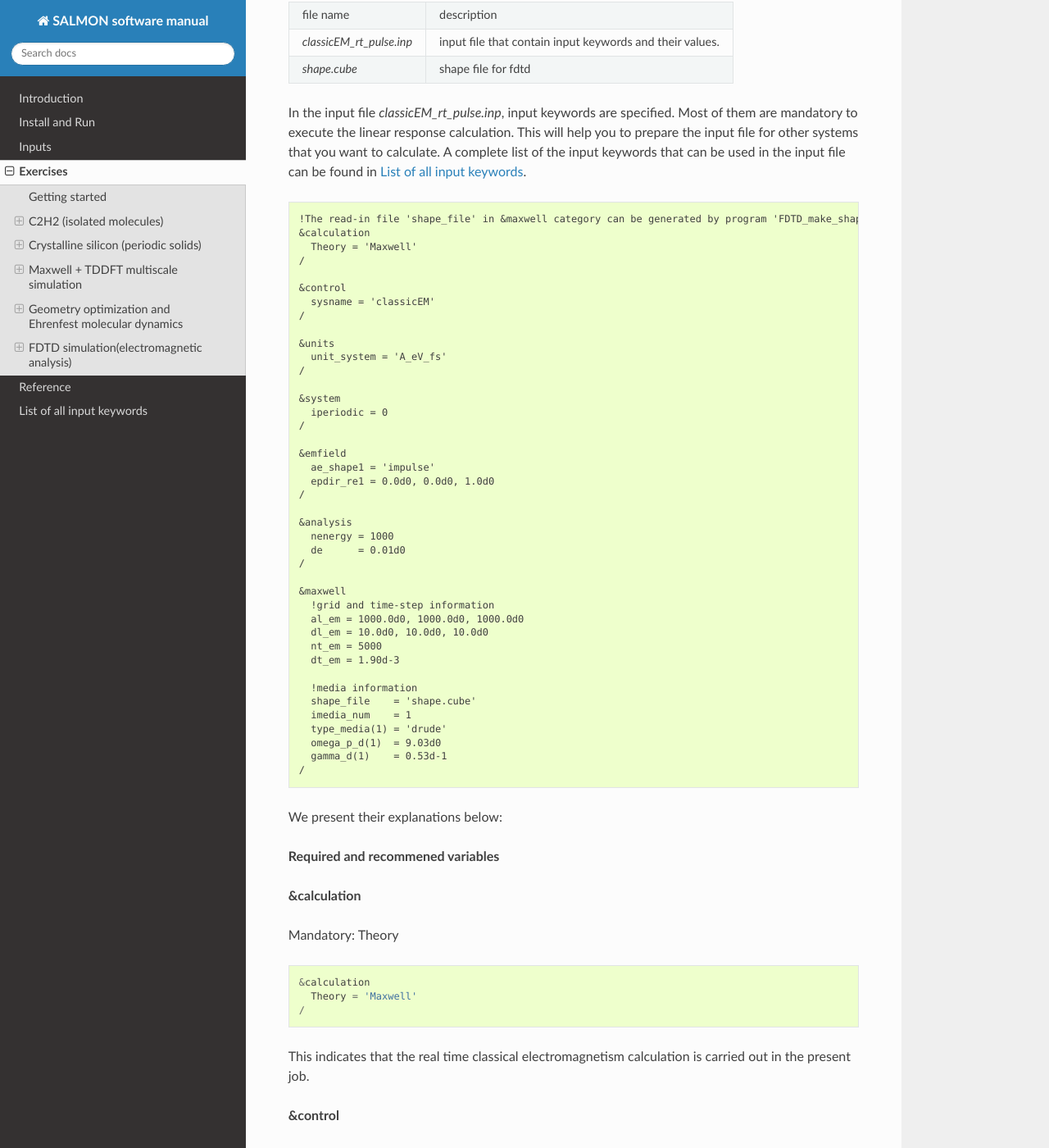
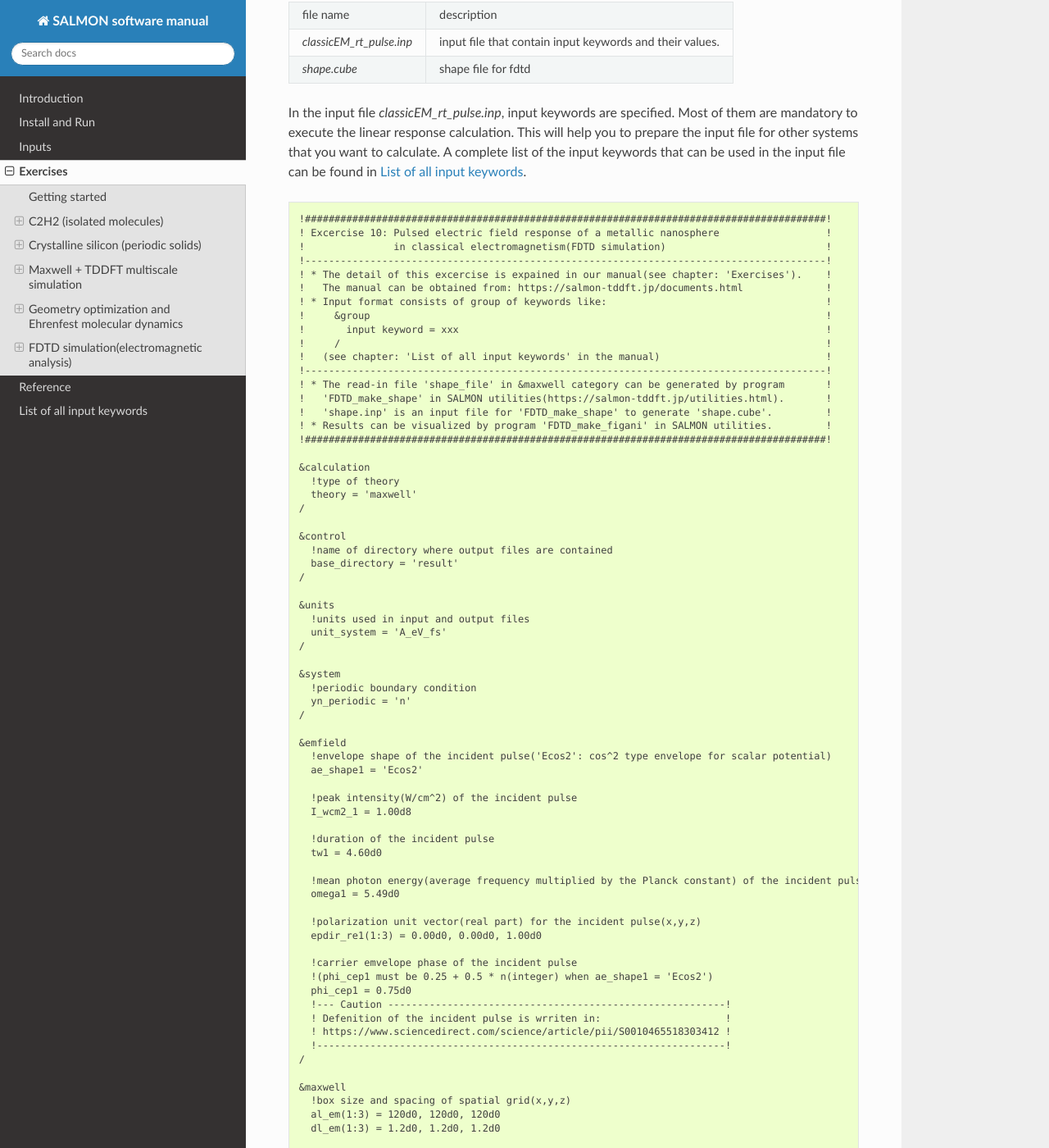
Before and after one commit to SALMON-TDDFT/SALMON-DOCS, a Sphinx documentation site: the page built from source/exercises.rst, in a window 1280 px wide and 1400 px high, scrolled down 74105 px. Shown: the whole window at 82% size. Built offline with Sphinx 7.4.7 and the Read the Docs theme 2.0.0, drawn with Linux system fonts in a browser that asks for light colours; formulas are drawn with MathJax 3; some of the changed text lies outside the part shown.

Commit message:
Update exercises.rst

```diff
--- a/source/exercises.rst
+++ b/source/exercises.rst
@@ -4175,32 +4175,220 @@
 
 ::
 
-   !The read-in file 'shape_file' in &maxwell category can be generated by program 'FDTD_make_shape' in SALMON utilities(https://salmon-tddft.jp/utilities.html).
+   !########################################################################################!
+   ! Excercise 10: Pulsed electric field response of a metallic nanosphere                  !
+   !               in classical electromagnetism(FDTD simulation)                           !
+   !----------------------------------------------------------------------------------------!
+   ! * The detail of this excercise is expained in our manual(see chapter: 'Exercises').    !
+   !   The manual can be obtained from: https://salmon-tddft.jp/documents.html              !
+   ! * Input format consists of group of keywords like:                                     !
+   !     &group                                                                             !
+   !       input keyword = xxx                                                              !
+   !     /                                                                                  !
+   !   (see chapter: 'List of all input keywords' in the manual)                            !
+   !----------------------------------------------------------------------------------------!
+   ! * The read-in file 'shape_file' in &maxwell category can be generated by program       !
+   !   'FDTD_make_shape' in SALMON utilities(https://salmon-tddft.jp/utilities.html).       !
+   !   'shape.inp' is an input file for 'FDTD_make_shape' to generate 'shape.cube'.         !
+   ! * Results can be visualized by program 'FDTD_make_figani' in SALMON utilities.         !
+   !########################################################################################!
+
+   &calculation
+     !type of theory
+     theory = 'maxwell'
+   /
+
+   &control
+     !name of directory where output files are contained
+     base_directory = 'result'
+   /
+
+   &units
+     !units used in input and output files
+     unit_system = 'A_eV_fs'
+   /
+
+   &system
+     !periodic boundary condition
+     yn_periodic = 'n'
+   /
+
+   &emfield
+     !envelope shape of the incident pulse('Ecos2': cos^2 type envelope for scalar potential)
+     ae_shape1 = 'Ecos2'
+
+     !peak intensity(W/cm^2) of the incident pulse
+     I_wcm2_1 = 1.00d8
+
+     !duration of the incident pulse
+     tw1 = 4.60d0
+
+     !mean photon energy(average frequency multiplied by the Planck constant) of the incident pulse
+     omega1 = 5.49d0
+
+     !polarization unit vector(real part) for the incident pulse(x,y,z)
+     epdir_re1(1:3) = 0.00d0, 0.00d0, 1.00d0
+
+     !carrier emvelope phase of the incident pulse
+     !(phi_cep1 must be 0.25 + 0.5 * n(integer) when ae_shape1 = 'Ecos2')
+     phi_cep1 = 0.75d0
+     !--- Caution ---------------------------------------------------------!
+     ! Defenition of the incident pulse is wrriten in:                     !
+     ! https://www.sciencedirect.com/science/article/pii/S0010465518303412 !
+     !---------------------------------------------------------------------!
+   /
+
+   &maxwell
+     !box size and spacing of spatial grid(x,y,z)
+     al_em(1:3) = 120d0, 120d0, 120d0
+     dl_em(1:3) = 1.2d0, 1.2d0, 1.2d0
+
+     !time step size and number of time grids(steps)
+     dt_em = 2.30d-4
+     nt_em = 20000
+
+     !name of input shape file and number of media in the file
+     shape_file = './shape.cube'
+     media_num  = 1
+
+     !*** MEDIA INFORMATION(START) **************************************!
+     !type of media(media ID)
+     media_type(1) = 'lorentz-drude'
+     !--- Au described by Lorentz-Drude model ---------------------------!
+     ! The parameters are determined from:                               !
+     ! (https://www.osapublishing.org/ao/abstract.cfm?uri=ao-37-22-5271) !
+     !-------------------------------------------------------------------!
+
+     !number of poles and plasma frequency of media(media ID)
+     pole_num_ld(1) = 6
+     omega_p_ld(1)  = 9.030d0
+
+     !oscillator strength, collision frequency,
+     !and oscillator frequency of media(media ID,pole ID)
+     f_ld(1,1:6)     = 0.760d0, 0.024d0, 0.010d0, 0.071d0, 0.601d0, 4.384d0
+     gamma_ld(1,1:6) = 0.053d0, 0.241d0, 0.345d0, 0.870d0, 2.494d0, 2.214d0
+     omega_ld(1,1:6) = 0.000d0, 0.415d0, 0.830d0, 2.969d0, 4.304d0, 13.32d0
+     !*** MEDIA INFORMATION(END) ****************************************!
+
+     !*** SOURCE INFORMATION(START) *************************************!
+     !type of method to generate the incident pulse
+     !('source': incident current source)
+     wave_input = 'source'
+
+     !location of source(x,y,z)
+     source_loc1(1:3) = -37.8d0, 0.0d0, 0.0d0
+
+     !propagation direction of the incidenty pulse(x,y,z)
+     ek_dir1(1:3) = 1.0d0, 0.0d0, 0.0d0
+     !*** SOURCE INFORMATION(END) ***************************************!
+
+     !*** OBSERVATION INFORMATION(START) ********************************!
+     !number of observation points
+     obs_num_em = 1
+
+     !time step interval for sampling
+     obs_samp_em = 20
+
+     !location of observation point(observation ID,x,y,z)
+     obs_loc_em(1,1:3) = 0.0d0, 0.0d0, 0.0d0
+
+     !output flag for electrmagnetic field distribution(observation ID)
+     yn_obs_plane_em(1) = 'n'
+     !--- Make of animation file ----------------------------------------!
+     ! When yn_obs_plane_em(1) = 'y', animation file can be made         !
+     ! by program 'FDTD_make_figani' in SALMON utilities.                !
+     ! The animation file visualizes electromagnetic field distributions !
+     ! on the cross-section including the observation point              !
+     ! whose location is determined by obs_loc_em.                       !
+     !-------------------------------------------------------------------!
+     !*** OBSERVATION END(START) ****************************************!
+   /
+
+We present explanations of the input keywords that appear in the input file below:
+
+**required and recommended variables**
+
+**&calculation**
+
+Mandatory: Theory
+
+::
+
    &calculation
      Theory = 'Maxwell'
    /
 
+This indicates that the real time classical electromagnetism calculation is carried out in the present job.
+
+**&control**
+
+Mandatory: none
+
+::
+
    &control
      sysname = 'classicEM'
    /
 
+``classicEM`` defined by ``sysname = 'classicEM'`` will be used in the filenames of output files.
+
+**&units**
+
+Mandatory: none
+
+::
+
    &units
      unit_system = 'A_eV_fs'
    /
 
+This input keyword specifies the unit system to be used in the input file. If you do not specify it, atomic unit will be used.
+
+**&system**
+
+Mandatory: iperiodic
+
+::
+
    &system
      iperiodic = 0
    /
+
+``iperiodic = 0`` indicates that the isolated boundary condition will be used in the calculation.
+
+**&emfield**
+
+Mandatory: ae_shape1, epdir_re1
+
+::
 
    &emfield
      ae_shape1 = 'impulse'
      epdir_re1 = 0.0d0, 0.0d0, 1.0d0
    /
 
+``ae_shape1 = 'impulse'`` indicates that a weak impulse is applied to all electrons at *t=0*.
+
+``epdir_re1(3)`` specifies a unit vector that indicates the direction of the impulse.
+
+**&analysis**
+
+Mandatory: none
+
+::
+
    &analysis
      nenergy = 1000
      de      = 0.01d0
    /
+
+``nenergy = 1000`` specifies the number of energy steps, and ``de = 0.01d0`` specifies the energy spacing in the time-frequency Fourier transformation.
+
+**&maxwell**
+
+Mandatory: al_em, dl_em, nt_em
+
+::
 
    &maxwell
      !grid and time-step information
@@ -4217,107 +4405,6 @@
      gamma_d(1)    = 0.53d-1
    /
 
-We present their explanations below:
-
-**Required and recommened variables**
-
-**&calculation**
-
-Mandatory: Theory
-
-::
-
-   &calculation
-     Theory = 'Maxwell'
-   /
-
-This indicates that the real time classical electromagnetism calculation is carried out in the present job.
-
-**&control**
-
-Mandatory: none
-
-::
-
-   &control
-     sysname = 'classicEM'
-   /
-
-``classicEM`` defined by ``sysname = 'classicEM'`` will be used in the filenames of output files.
-
-**&units**
-
-Mandatory: none
-
-::
-
-   &units
-     unit_system = 'A_eV_fs'
-   /
-
-This input keyword specifies the unit system to be used in the input file. If you do not specify it, atomic unit will be used.
-
-**&system**
-
-Mandatory: iperiodic
-
-::
-
-   &system
-     iperiodic = 0
-   /
-
-``iperiodic = 0`` indicates that the isolated boundary condition will be used in the calculation.
-
-**&emfield**
-
-Mandatory: ae_shape1, epdir_re1
-
-::
-
-   &emfield
-     ae_shape1 = 'impulse'
-     epdir_re1 = 0.0d0, 0.0d0, 1.0d0
-   /
-
-``ae_shape1 = 'impulse'`` indicates that a weak impulse is applied to all electrons at *t=0*.
-
-``epdir_re1(3)`` specifies a unit vector that indicates the direction of the impulse.
-
-**&analysis**
-
-Mandatory: none
-
-::
-
-   &analysis
-     nenergy = 1000
-     de      = 0.01d0
-   /
-
-``nenergy = 1000`` specifies the number of energy steps, and ``de = 0.01d0`` specifies the energy spacing in the time-frequency Fourier transformation.
-
-**&maxwell**
-
-Mandatory: al_em, dl_em, nt_em
-
-::
-
-   &maxwell
-     !grid and time-step information
-     al_em = 1000.0d0, 1000.0d0, 1000.0d0
-     dl_em = 10.0d0, 10.0d0, 10.0d0
-     nt_em = 5000
-     dt_em = 1.90d-3
-
-     !media information
-     shape_file    = 'shape.cube'
-     imedia_num    = 1
-     type_media(1) = 'drude'
-     omega_p_d(1)  = 9.03d0
-     gamma_d(1)    = 0.53d-1
-   /
-
 ``al_em = 1000.0d0, 1000.0d0, 1000.0d0`` specifies the lengths of three sides of the rectangular parallelepiped where the grid points are prepared.
 
 ``dl_em = 10.0d0, 10.0d0, 10.0d0`` specifies the grid spacings in three Cartesian directions.
```
